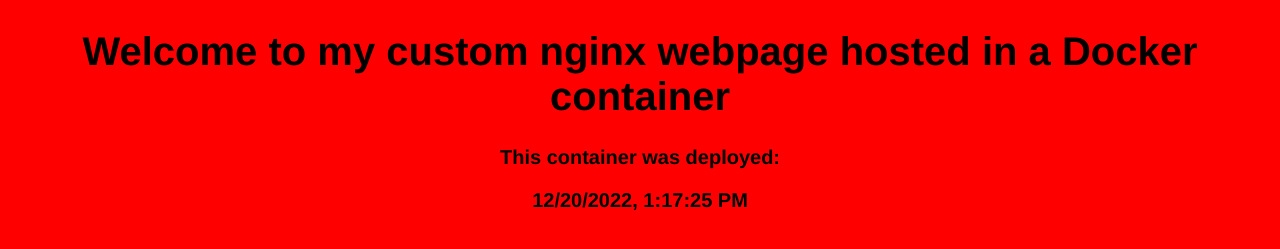
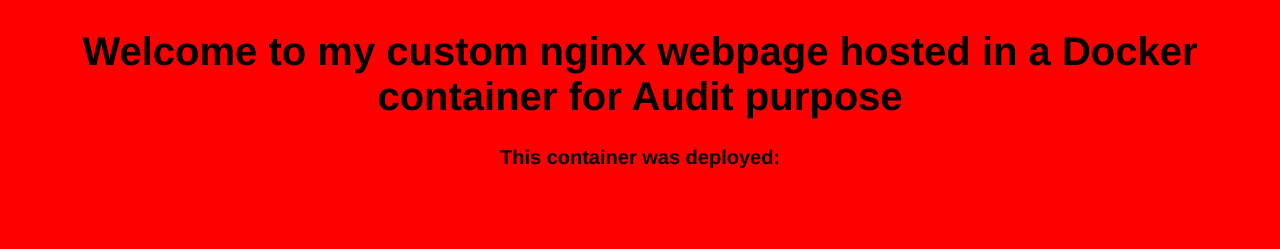
Before and after one commit to erankiraghavendra/CICD, a plain HTML site: page index.html in a window 1280 px wide. Shown: the part 311-560 px from the top of the page. Drawn offline with Linux system fonts and the light colour scheme.

Commit message:
Update index.html

```diff
--- a/index.html
+++ b/index.html
@@ -1,15 +1,16 @@
 <!DOCTYPE html>
 <html>
 <head>
-        <title> Week16 LUIT Projects </title>
+        <title> Audit project </title>
 </head>
 <body>
         <body style=text-align:center;background-color:red;font-weight:900;font-size:20px;font-family:Helvetica,Arial,sans-serif>
         <img src="https://www.docker.com/wp-content/uploads/2022/03/Moby-logo.png">
-        <h1> Welcome to my custom nginx webpage hosted in a Docker container </h1>
+        <h1> Welcome to my custom nginx webpage hosted in a Docker container for Audit purpose </h1>
         <p> This container was deployed: <div id="date"></div></p>
 <script>
         var date = new Date();
+        var hostname = new Hostname();
         document.getElementById("date").innerHTML=date.toLocaleString();
 </script>
 </body>
```
